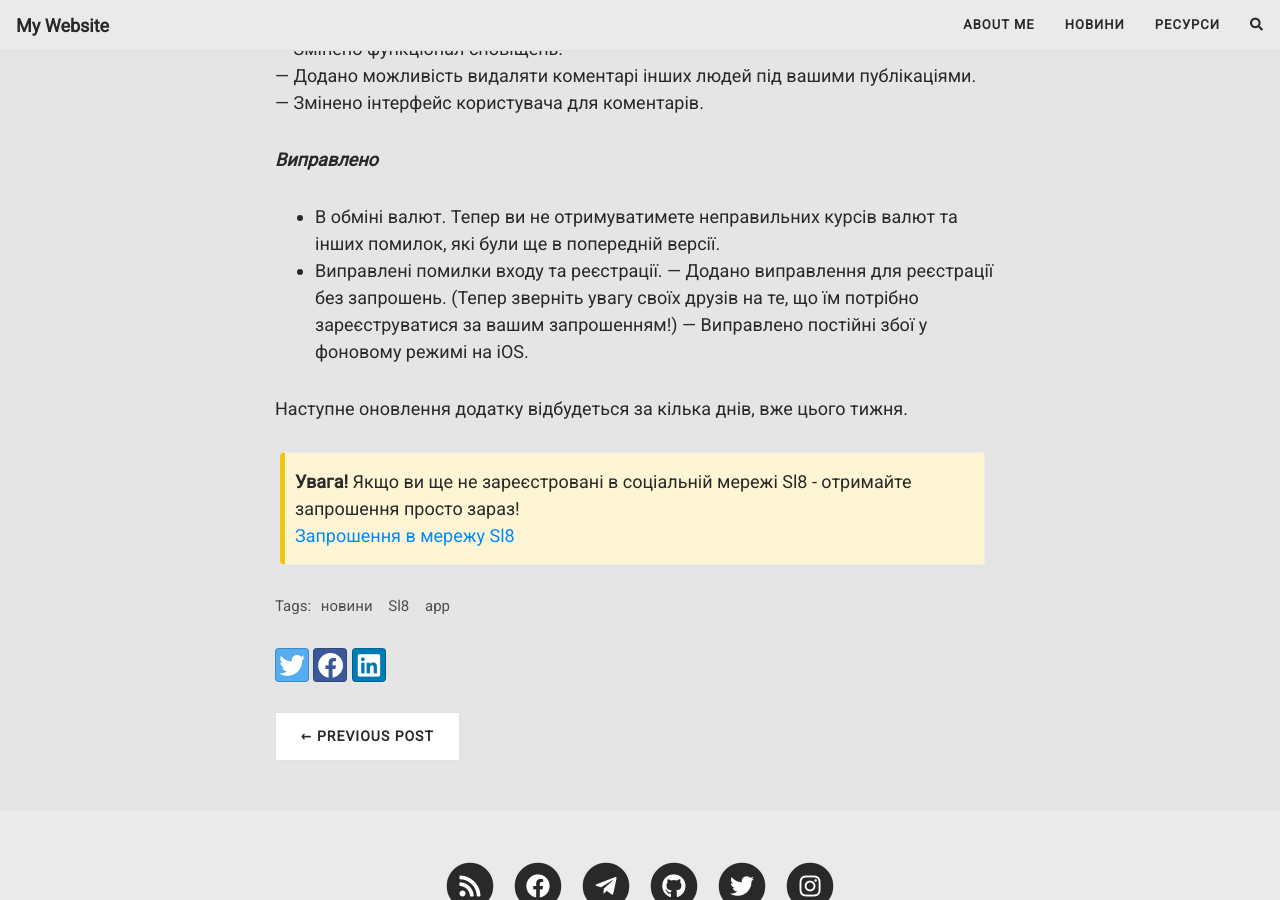
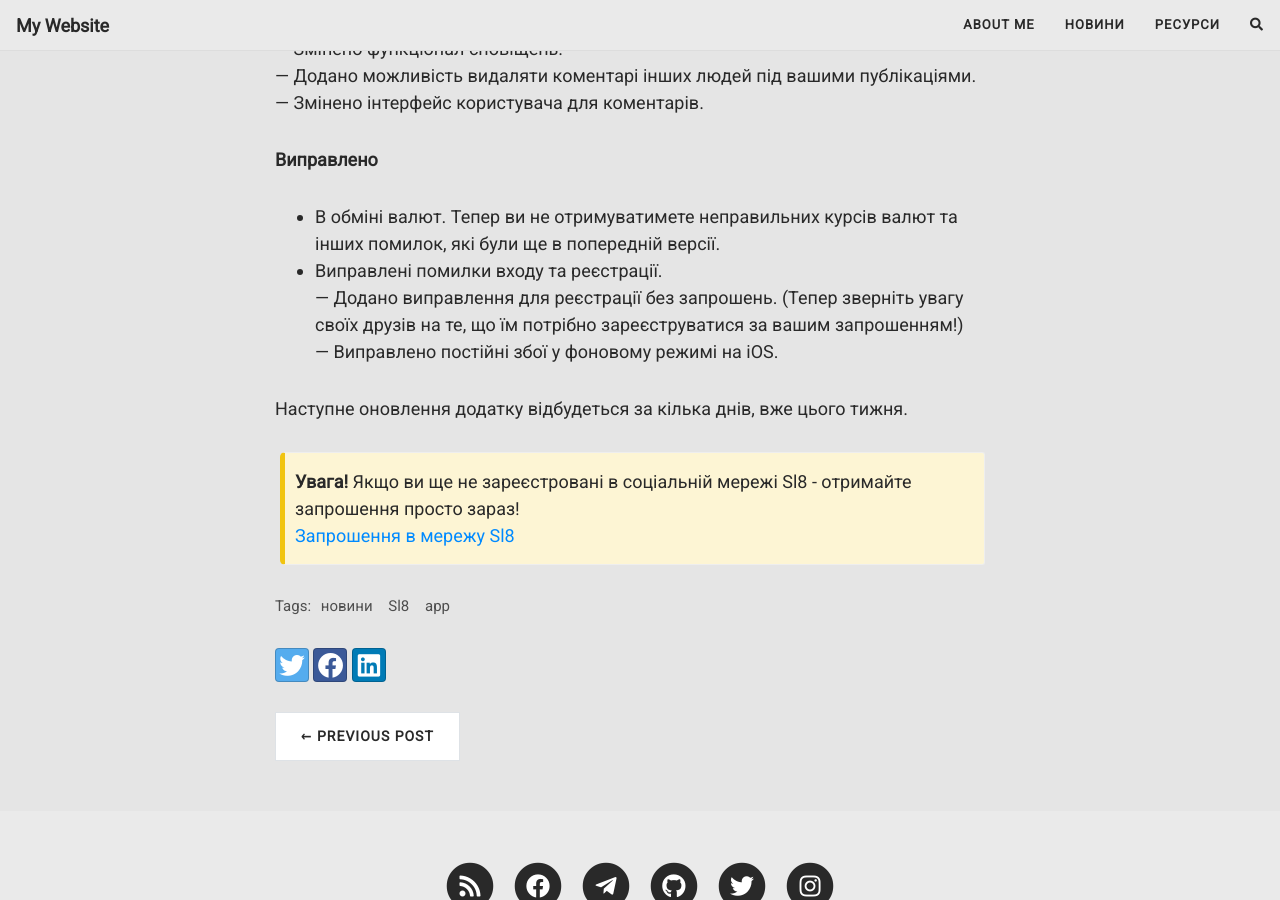
Before and after one commit to UncleJammer/unclejammer.github.io, a Jekyll site: the page built from _posts/2021-12-20-sl8-app-update_0_5_14.md, in a window 1280 px wide and 900 px high, scrolled down 662 px. Built offline with Jekyll 4.4.1, drawn with Linux system fonts in a browser that asks for light colours; nearby versions of some CDN libraries; comment, search, counter and statistics services are not loaded.

Commit message:
Update 2021-12-20-sl8-app-update_0_5_14.md

```diff
--- a/_posts/2021-12-20-sl8-app-update_0_5_14.md
+++ b/_posts/2021-12-20-sl8-app-update_0_5_14.md
@@ -9,17 +9,17 @@ tags: [новини, Sl8, app]
 
 Додаток соціальної мережі Sl8 оновився до версії 0.5.14.
 
-***Що нового...***<br />
+**Що нового...**<br />
 
 — Змінено функціонал сповіщень.<br />
 — Додано можливість видаляти коментарі інших людей під вашими публікаціями.<br />
 — Змінено інтерфейс користувача для коментарів.<br />
 
-***Виправлено***<br />
-- В обміні валют. Тепер ви не отримуватимете неправильних курсів валют та інших помилок, які були ще в попередній версії.
-- Виправлені помилки входу та реєстрації.
-— Додано виправлення для реєстрації без запрошень. (Тепер зверніть увагу своїх друзів на те, що їм потрібно зареєструватися за вашим запрошенням!)
-— Виправлено постійні збої у фоновому режимі на iOS.
+**Виправлено**<br />
+- В обміні валют. Тепер ви не отримуватимете неправильних курсів валют та інших помилок, які були ще в попередній версії.<br />
+- Виправлені помилки входу та реєстрації.<br />
+— Додано виправлення для реєстрації без запрошень. (Тепер зверніть увагу своїх друзів на те, що їм потрібно зареєструватися за вашим запрошенням!)<br />
+— Виправлено постійні збої у фоновому режимі на iOS.<br />
 
 Наступне оновлення додатку відбудеться за кілька днів, вже цього тижня.
 
```
